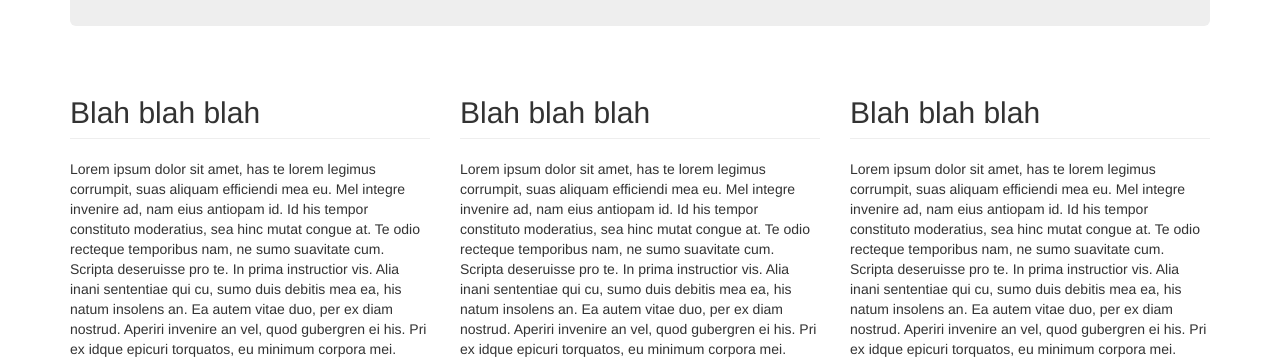
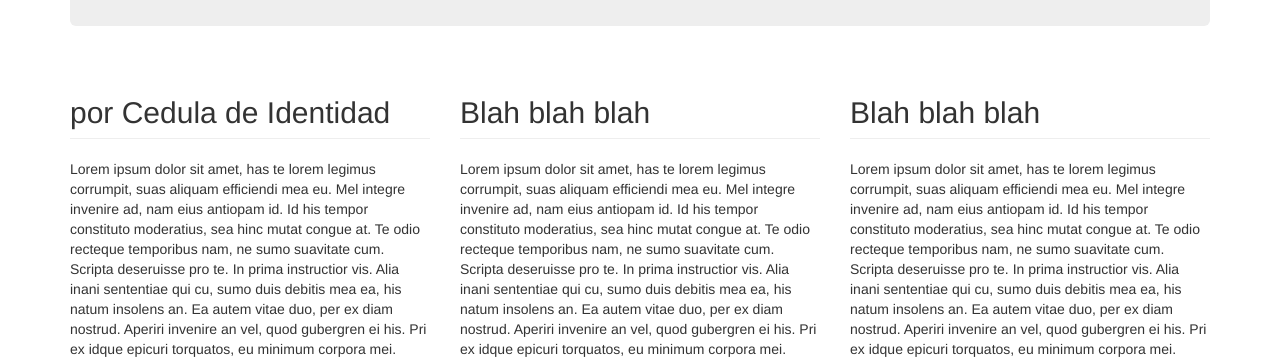
Before and after one commit to diegocallejas/miapp-gae, a plain HTML site: page index.html in a window 1280 px wide. Shown: the part 491-850 px from the top of the page. Drawn offline with nearby package versions, Linux system fonts and the light colour scheme; files whose address does not match are found by name.

Commit message:
cambio de titulo
cambio de titulo "blahblah..." a "por Cedula de Identidad"

```diff
--- a/index.html
+++ b/index.html
@@ -24,7 +24,7 @@
       </div>
       <div class="row">
         <div class="col-xs-4">
-          <h2 class="page-header">Blah blah blah</h2>
+          <h2 class="page-header">por Cedula de Identidad</h2>
           Lorem ipsum dolor sit amet, has te lorem legimus corrumpit, suas aliquam efficiendi mea eu. Mel integre invenire ad, nam eius antiopam id. Id his tempor constituto moderatius, sea hinc mutat congue at. Te odio recteque temporibus nam, ne sumo suavitate cum.
 
           Scripta deseruisse pro te. In prima instructior vis. Alia inani sententiae qui cu, sumo duis debitis mea ea, his natum insolens an. Ea autem vitae duo, per ex diam nostrud. Aperiri invenire an vel, quod gubergren ei his. Pri ex idque epicuri torquatos, eu minimum corpora mei.
```
